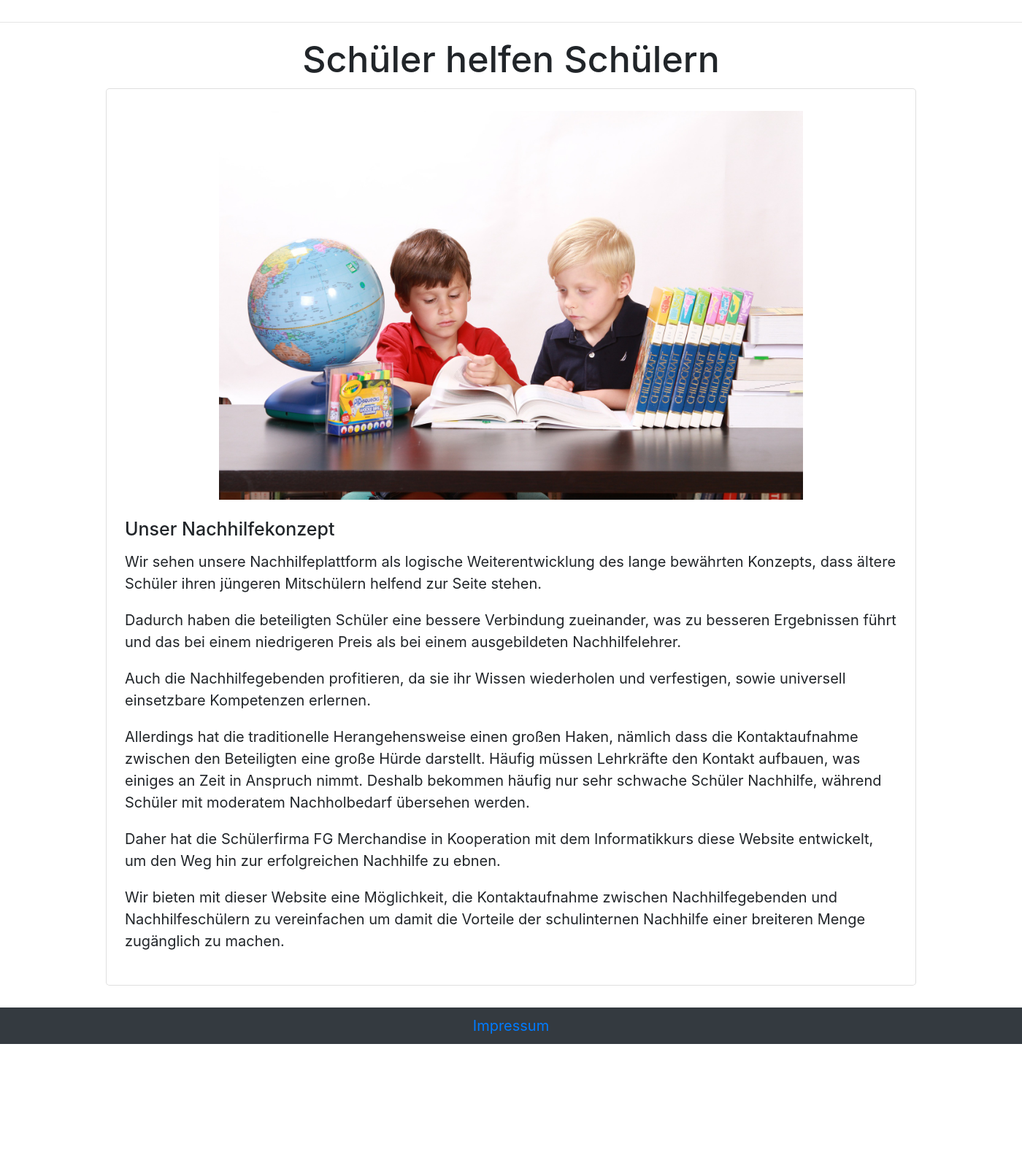
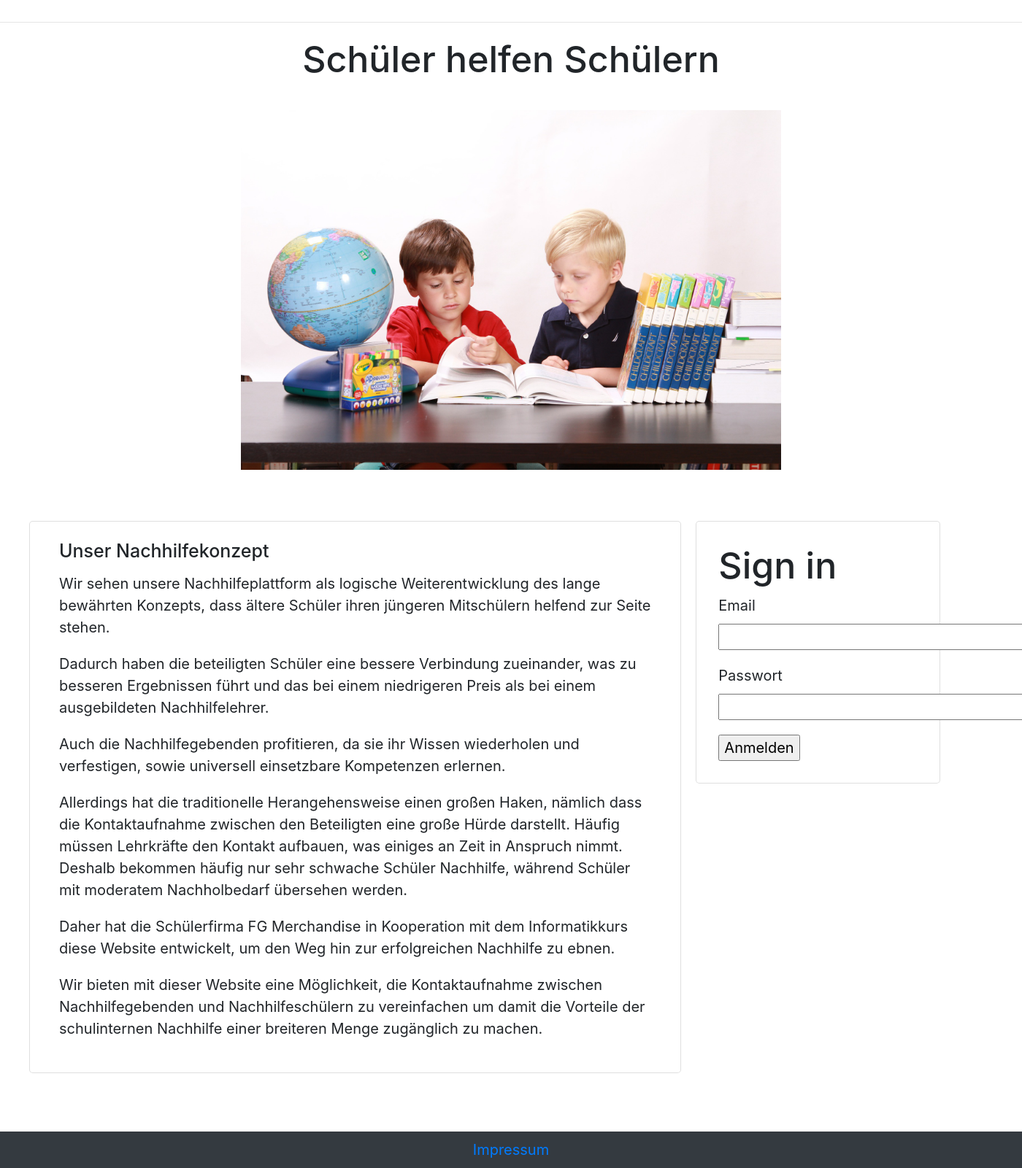
Before and after one commit to codingHahn/FlaskStudentApp, a Flask app: page / in a window 1400 px wide; the page is wider, and only the part inside the window is pictured. Shown: the part 70-1671 px from the top of that part at 73% size. Before the commit the page ends 1501 px from the top of that part, so only its background shows below. Run offline with Flask 2, Linux system fonts and the light colour scheme; some libraries are stand-ins or nearby versions.

Commit message:
improve layout home.html

```diff
--- a/app/templates/home.html
+++ b/app/templates/home.html
@@ -1,11 +1,14 @@
 {% extends 'layout.html' %}
 
 {% block body %}
-<div class="container">
+<div class="container-fluid">
 <h1 class="text-center">Schüler helfen Schülern</h1>
 <!--<img src="/static/pic/kids-learn.jpg" class="img-fluid" alt="Responsive image">-->
-<div class="card mb-3">
-  <img class="card-img-top mx-auto pt-4" style="width: 40rem;" src="/static/pic/kids-learn.jpg/" alt="You should see two learning kids">
+<div class="row">
+  <img class="card-img-top mx-auto p-4" style="width: 40rem;" src="/static/pic/kids-learn.jpg/" alt="You should see two learning kids">
+</div>
+<div class="row p-4">
+<div class="card mb-3 col-8 m-2" style="width: 45rem">
   <div class="card-body">
     <h5 class="card-title">Unser Nachhilfekonzept</h5>
     <p class="card-text">Wir sehen unsere Nachhilfeplattform als logische Weiterentwicklung des lange bewährten Konzepts, dass ältere Schüler ihren jüngeren Mitschülern helfend zur Seite stehen. </p>
@@ -17,6 +20,33 @@
     <p class="card-text"><small class="text-muted"></small></p>
   </div>
 </div>
+
+{% if current_user.is_anonymous %}
+
+<div class="card mb-3 p-4 col-3 m-2" style="width: 25rem; height: 18rem;">
+    <h1>Sign in</h1>
+    <form action="" method="post" novalidate>
+    {{form.hidden_tag()}}
+    <p>
+      {{form.email.label}} <br>
+      {{form.email(size=32)}}
+      {% for error in form.email.errors %}
+      <span style="color: red;">[{{ error }}]</span>
+      {% endfor %}
+    </p>
+    <p>
+      {{form.password.label}} <br>
+      {{form.password(size=32)}}
+      {% for error in form.password.errors %}
+      <span style="color: red;">[{{ error }}]</span>
+      {% endfor %}
+  </p>
+  <p>
+    {{form.submit() }}
+  </p>
+  {{ form.csrf_token }}
 </div>
-
+{% endif %}
+</div>
+</div>
 {% endblock %}
--- a/app/templates/register.html
+++ b/app/templates/register.html
@@ -5,7 +5,7 @@
 <div class="form">
 <h1>Registrieren</h1>
 <p>Alle Felder sind Pflichtfelder.</p>
-<form action="" method="post" novalidate>
+<form action="" method="post" novalidate class="container"
     <p>
     {{form.firstname.label }} <br>
     {{form.firstname(size=32) }}
--- a/main.py
+++ b/main.py
@@ -12,10 +12,12 @@ from app.models import User
 @app.route('/')
 @app.route('/index')
 def index():
+    form = forms.LoginForm()
     '''Checks if the user is logged in and ajusts the user variable accordingly'''
     if current_user.is_authenticated:
-        return render_template('home.html', username=current_user.surname)
-    return render_template('home.html', username='nobody')
+        form = forms.LoginForm()
+        return render_template('home.html', username=current_user.surname, form=form)
+    return render_template('home.html', username='nobody', form=form)
 
 
 # Login logic
```
